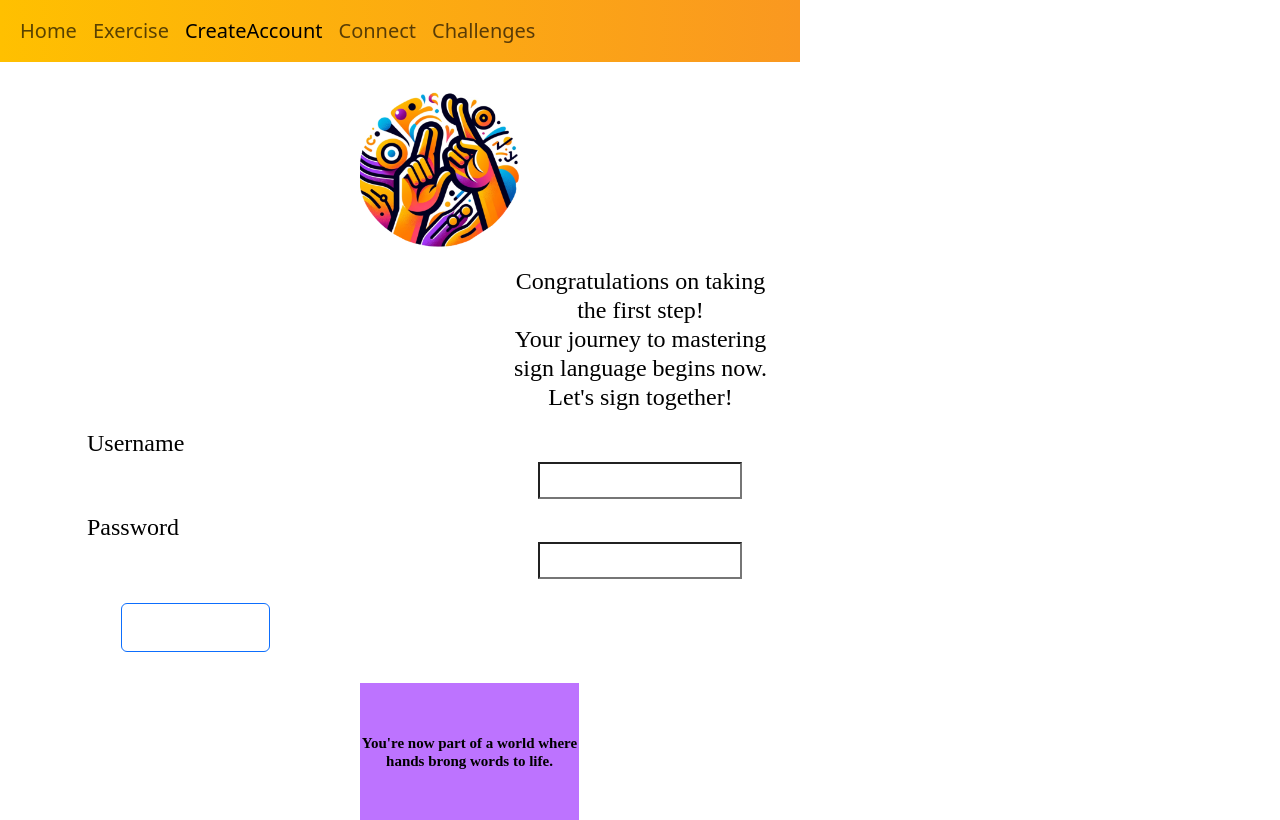
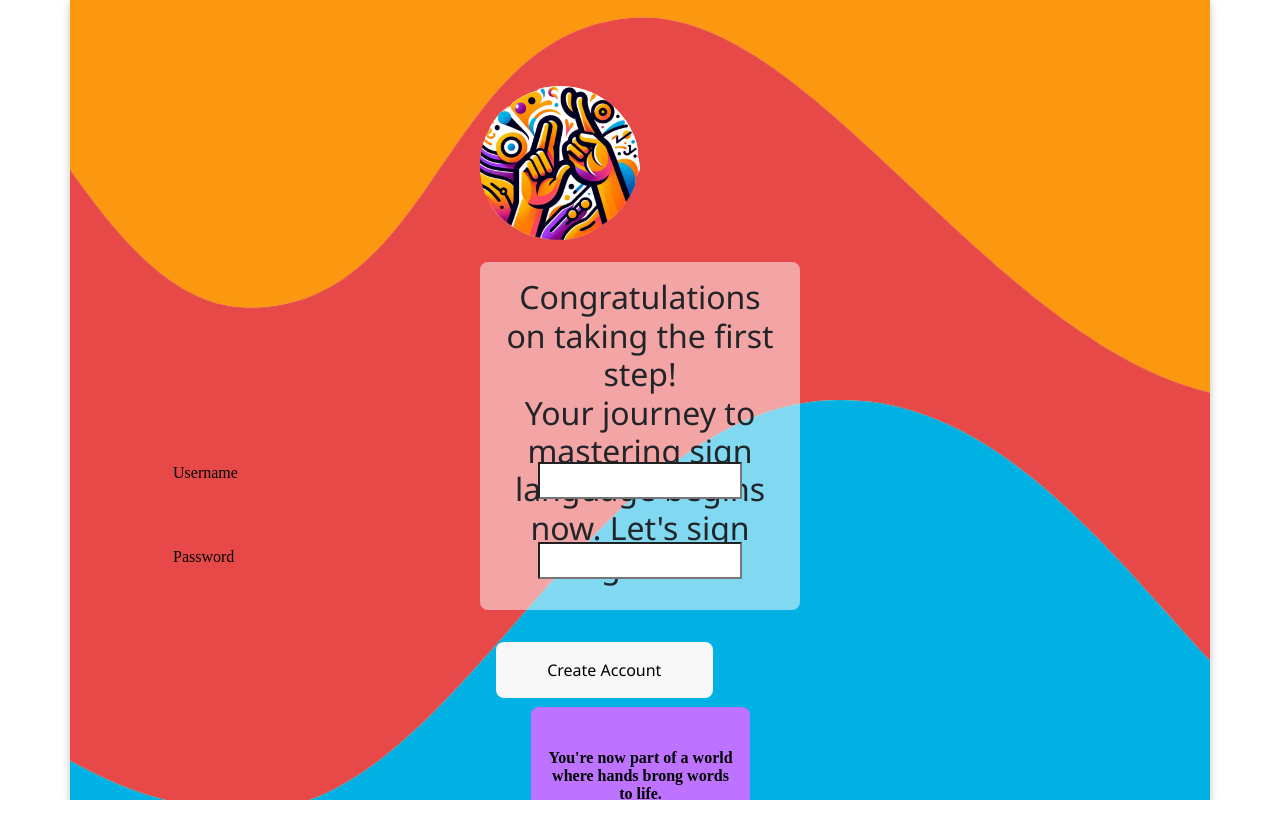
Before and after one commit to Hares-2088/fluentfingers-fe, a React (Create React App) app: page /createAccount in a window 1280 px wide. Built offline with nearby package versions, Linux system fonts and the light colour scheme.

Commit message:
Made the layout of CreatAccount.css work better

```diff
--- a/src/CreateAccount.css
+++ b/src/CreateAccount.css
@@ -1,81 +1,54 @@
   /* Logo */
-  #Logo {
-    position: absolute;
-    width: 161px;
-    height: 161px;
-    left: calc(50% - 161px/2 + 0.5px);
-    top: 92px;
-    background: url('/public/images/logo.png');
+  .Logo {
+    width: 20vh; /* Adjust the size as needed */
+    height: 20vh;
+    border-radius: 50%; /* Makes the image round */
+    background: url('/public/images/logo.png') no-repeat center center;
+    background-size: cover; /* Cover the logo area */
+    margin-bottom: 2vh;
   }
 
-  /* Bouton Create Account */
-  #BoutonCreateAccount {
-    position: absolute;
-    width: 149px;
-    height: 49px;
-    left: calc(50% - 149px/2 + 0.5px);
-    top: 603px;
-    /* Assuming a background or other styles might be needed here as well */
+  .CreateAccountMessage {
+    background-color: rgba(255, 255, 255, 0.5); /* Semi-transparent background */
+    width: 40vh;
+    border-radius: 1vh;
+    padding: 2vh;
+    margin-bottom: 2vh;
+    text-align: center;
   }
 
   /* Bouton Connect */
   #BoutonCreateConnect {
-    position: absolute;
-    width: 149px;
-    height: 49px;
-    left: 121px;
-    top: 603px;
-    background: #FFFFFF;
+    background-color: #f8f8f8;
+    color: #000000;
+    padding: 2vh 4vw;
+    margin: 2vh;
+    border: none;
+    border-radius: 1vh;
+    font-size: 2vh;
+    text-align: center;
   }
 
   /* Connect Text */
   #ConnectText {
-    position: absolute;
-    width: 149px;
-    height: 49px;
-    left: 360px;
-    top: 603px;
-    font-family: 'Irish Grover', sans-serif;
-    font-style: normal;
-    font-weight: 400;
-    font-size: 24px;
-    line-height: 29px;
-    display: flex;
-    align-items: center;
+    background-color: rgba(255, 255, 255, 0.5);
+    border-radius: 1vh;
+    padding: 2vh;
+    margin-top: 3vh;
+    font-size: 2vh;
     text-align: center;
-    color: #000000;
   }
 
-  /* Welcome Message */
-  #WelcomeMessage {
-    position: absolute;
-    width: 283px;
-    height: 124px;
-    left: calc(50% - 283px/2 + 0.5px);
-    top: 277px;
-    font-family: 'Inria Serif', serif;
-    font-style: normal;
-    font-weight: 400;
-    font-size: 24px;
-    line-height: 29px;
-    display: flex;
-    align-items: center;
-    text-align: center;
-    color: #000000;
-  }
 
   /* Username Label */
   #UsernameLabel {
     position: absolute;
-    width: 131px;
-    height: 23px;
-    left: 87px;
-    top: 432px;
+    padding: 2vh;
+    margin-top: 3vh;
     font-family: 'Inria Serif', serif;
     font-style: normal;
     font-weight: 400;
-    font-size: 24px;
-    line-height: 29px;
+    font-size: 2vh;
     display: flex;
     align-items: center;
     text-align: center;
@@ -87,23 +60,18 @@
     position: absolute;
     width: 204px;
     height: 37px;
-    left: calc(50% - 204px/2);
-    top: 462px;
     background: #FFFFFF;
   }
 
   /* Password Label */
   #PasswordLabel {
     position: absolute;
-    width: 107px;
-    height: 22px;
-    left: 87px;
-    top: 516px;
+    padding: 2vh;
+    margin-top: 3vh;
     font-family: 'Inria Serif', serif;
     font-style: normal;
     font-weight: 400;
-    font-size: 24px;
-    line-height: 29px;
+    font-size: 2vh;
     display: flex;
     align-items: center;
     text-align: center;
@@ -115,36 +83,15 @@
     position: absolute;
     width: 204px;
     height: 37px;
-    left: calc(50% - 204px/2);
-    top: 542px;
     background: #FFFFFF;
   }
 
   /* Encouragement Message */
   #EncouragementMessage {
-    position: absolute;
-    width: 219px;
-    height: 137px;
-    left: 360px;
-    top: 683px;
-    /* Assuming this is for the background ellipse */
-    background: #BD73FF;
+    background-color: #bd73ff;
+    border-radius: 1vh;
+    padding: 2vh;
+    margin-top: 3vh;
+    font-size: 2vh;
+    text-align: center;
   }
-
-  /* Encouragement Text */
-  #EncouragementText {
-    position: absolute;
-    width: 208px;
-    height: 101px;
-    left: 92px;
-    top: 702px;
-    font-family: 'Inria Serif', serif;
-    font-style: normal;
-    font-weight: 700;
-    font-size: 15px;
-    line-height: 18px;
-    display: flex;
-    align-items: center;
-    text-align: center;
-    color: #000000;
-  }
--- a/src/Pages/CreateAccount.js
+++ b/src/Pages/CreateAccount.js
@@ -20,24 +20,21 @@ export default function CreateAccount() {
   };
 
   return (
-    <Container>
+    <Container className='Container'>
       <div>
       <Image
                 src="/images/logo.png"
                 alt="Logo"
-                    style={{
-                        position: 'absolute',
-                        width: '161px',
-                        height: '161px',
-                        left: '360px',
-                        top: '92px'
-                    }}
+                className="Logo"
             />
-        <p id='WelcomeMessage'>
+          <div className='CreateAccountMessage'>
+            <h2>
             Congratulations on taking the first step!
             <br/>
             Your journey to mastering sign language begins now. Let's sign together!
-        </p>
+            </h2>
+          </div>
+
         <form onSubmit={handleSubmit}>
           <div id='UsernameLabel'> Username</div>
           <input
--- a/src/index.js
+++ b/src/index.js
@@ -3,6 +3,7 @@ import ReactDOM from 'react-dom/client';
 import './index.css';
 import App from './App';
 import reportWebVitals from './reportWebVitals';
+
 
 const root = ReactDOM.createRoot(document.getElementById('root'));
 root.render(
```
Lines whose indentation alone changed are shown as unchanged.
